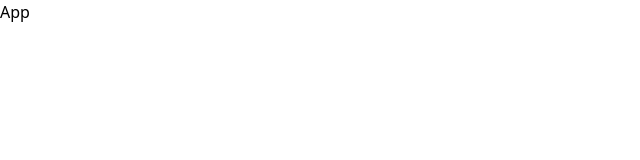
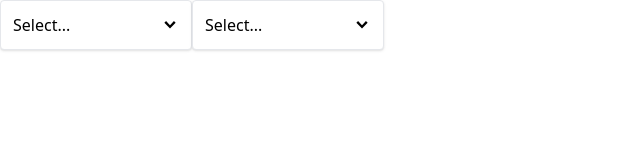
Before and after one commit to sharatkatwa/learning-react-components-inDepth, a React (Create React App) app: page / in a window 1280 px wide. Shown: the top 160 px of the page, without its empty margins (0-640 px from the left). Built offline with nearby package versions, Linux system fonts and the light colour scheme.

Commit message:
create a dropdown component from scrach and enhance it using useRef Hook

```diff
--- a/src/App.js
+++ b/src/App.js
@@ -1,5 +1,25 @@
+import { useState } from 'react'
+import Dropdown from './components/Dropdown'
+
 function App() {
-  return <div>App</div>
+  const [selected, setSelected] = useState(null)
+
+  const options = [
+    { label: 'Red', value: 'red' },
+    { label: 'Blue', value: 'blue' },
+    { label: 'Green', value: 'green' },
+  ]
+
+  const handleSelect = (option) => {
+    setSelected(option)
+  }
+
+  return (
+    <div className='flex'>
+      <Dropdown options={options} onChange={handleSelect} value={selected} />
+      <Dropdown options={options} onChange={handleSelect} value={selected} />
+    </div>
+  )
 }
 
 export default App
--- /dev/null
+++ b/src/components/Dropdown.js
@@ -0,0 +1,60 @@
+import { useEffect, useRef, useState } from 'react'
+import { GoChevronDown } from 'react-icons/go'
+import Panel from './Panel'
+
+function DropDown({ options, onChange, value }) {
+  const [isOpen, setIsOpen] = useState(false)
+
+  const divEl = useRef()
+
+  useEffect(() => {
+    const handler = (e) => {
+      if (!divEl.current) return
+
+      if (!divEl.current.contains(e.target)) {
+        setIsOpen(false)
+      }
+    }
+    document.addEventListener('click', handler, true)
+
+    const cleanUp = () => {
+      document.removeEventListener('click', handler)
+    }
+    return cleanUp
+  }, [])
+
+  const handleOptionClick = (option) => {
+    onChange(option)
+    setIsOpen(false)
+  }
+
+  const renderedOptions = options.map((option) => {
+    return (
+      <div
+        key={option.value}
+        onClick={() => handleOptionClick(option)}
+        className='hover:bg-sky-100 rounded cursor-pointer p-1'
+      >
+        {option.label}
+      </div>
+    )
+  })
+
+  const handleClick = () => {
+    setIsOpen(!isOpen)
+  }
+
+  return (
+    <div ref={divEl} className='w-48 relative'>
+      <Panel
+        onClick={handleClick}
+        className='flex justify-between items-center cursor-pointer'
+      >
+        {value?.label || 'Select...'} <GoChevronDown className='text-lg' />
+      </Panel>
+      {isOpen && <Panel className='absolute top-full'>{renderedOptions}</Panel>}
+    </div>
+  )
+}
+
+export default DropDown
--- /dev/null
+++ b/src/components/Panel.js
@@ -0,0 +1,16 @@
+import classNames from 'classnames'
+
+function Panel({ children, className, ...rest }) {
+  const classes = classNames(
+    'border rounded p-3 shadow bg-white w-full',
+    className
+  )
+
+  return (
+    <div {...rest} className={classes}>
+      {children}
+    </div>
+  )
+}
+
+export default Panel
--- /dev/null
+++ b/src/pages/DropdownPage.js
@@ -0,0 +1,7 @@
+import React from 'react'
+
+function DropdownPage() {
+  return <div>DropdownPage</div>
+}
+
+export default DropdownPage
```
